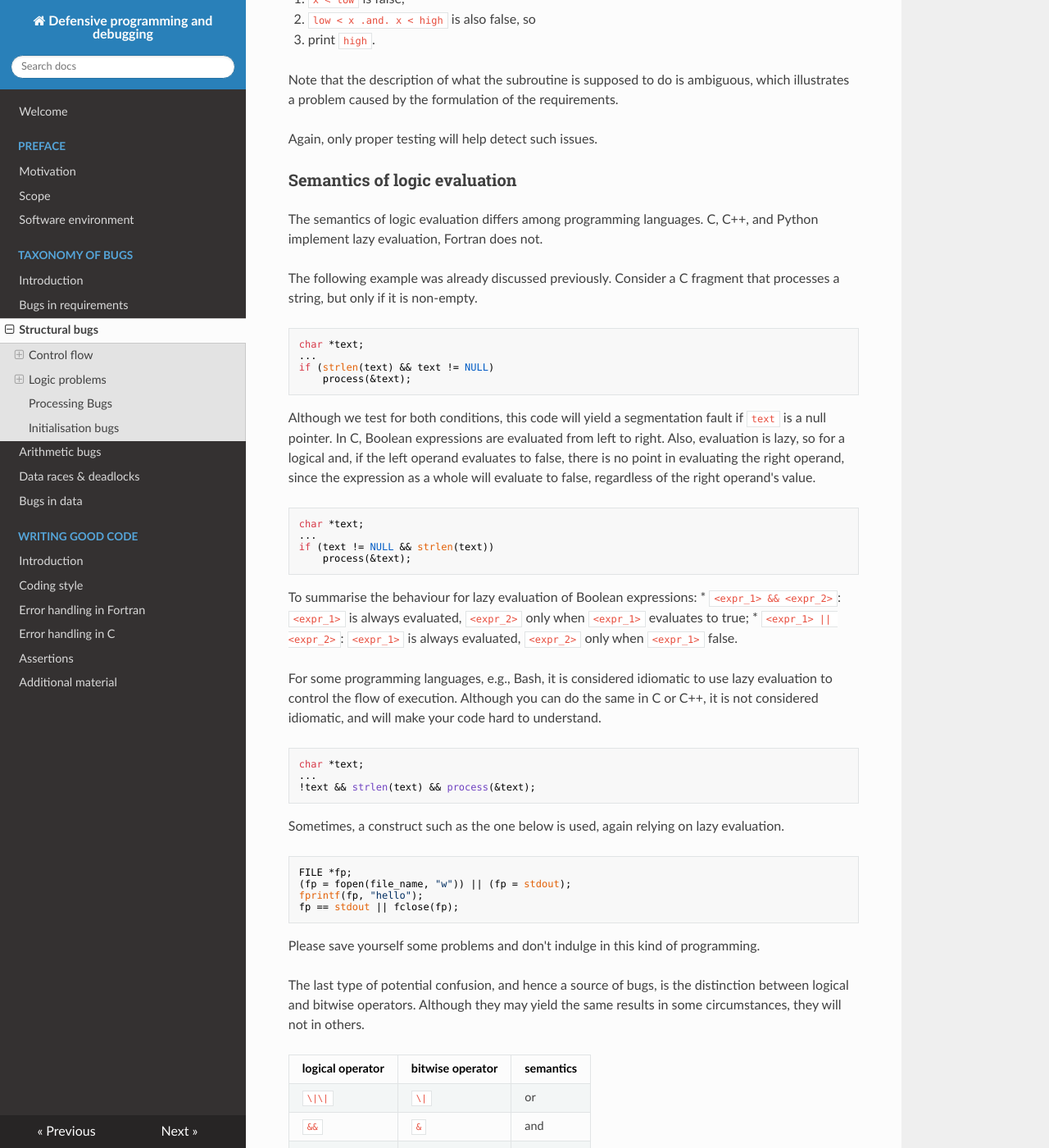
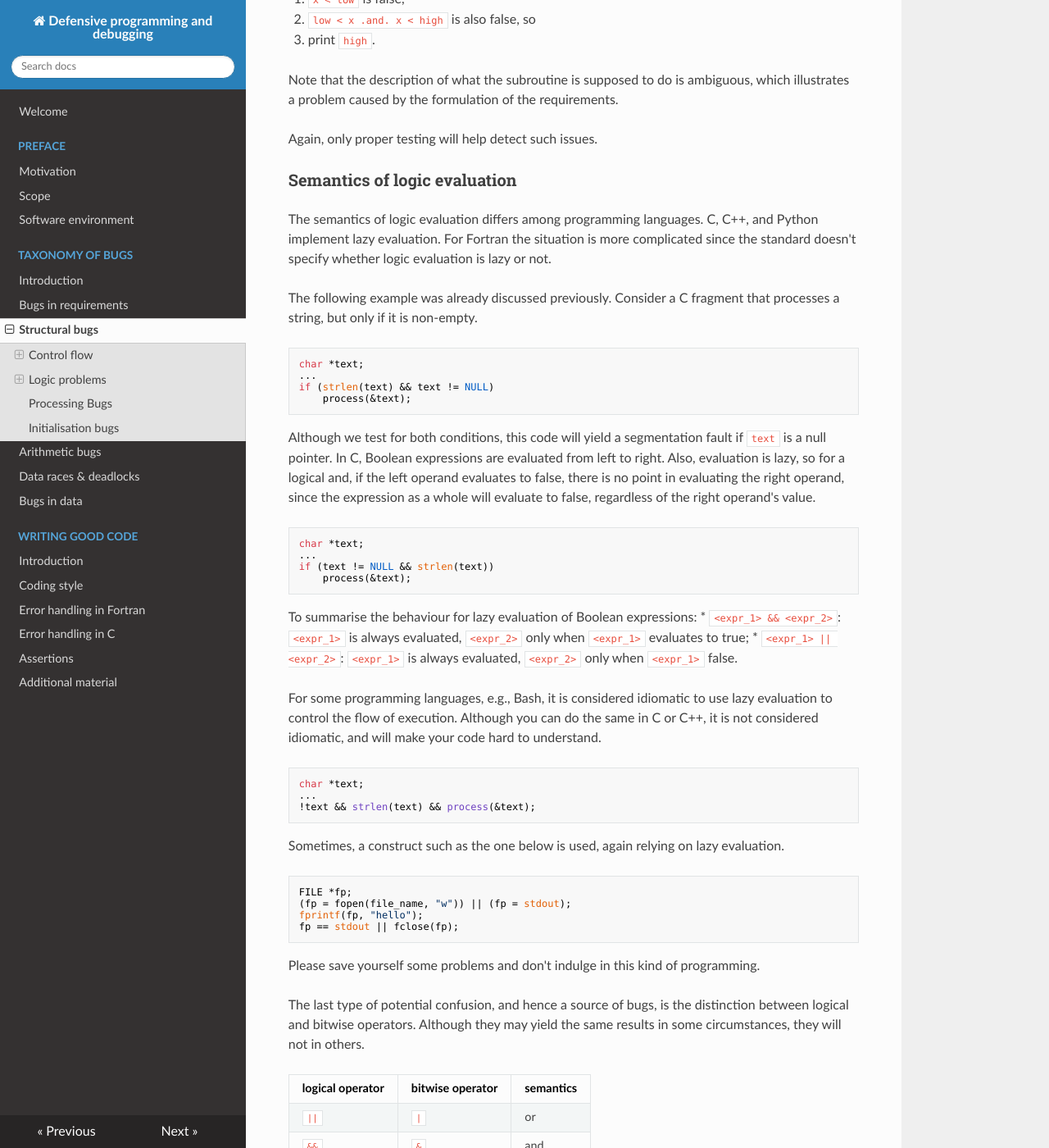
Before and after one commit to gjbex/Defensive_programming_and_debugging, an MkDocs documentation site: the page built from docs/Taxonomy/structural_bugs.md, in a window 1280 px wide and 1400 px high, scrolled down 4827 px. Shown: the whole window at 82% size. Built offline with MkDocs 1.6.1, drawn with Linux system fonts in a browser that asks for light colours; nearby versions of some CDN libraries; some of the changed text lies outside the part shown.

Commit message:
Add paragraph on logical evaluation semantics in Fortran

```diff
--- a/docs/Taxonomy/structural_bugs.md
+++ b/docs/Taxonomy/structural_bugs.md
@@ -243,7 +243,7 @@
 
 ### Semantics of logic evaluation
 
-The semantics of logic evaluation differs among programming languages.  C, C++, and Python implement lazy evaluation, Fortran does not.
+The semantics of logic evaluation differs among programming languages.  C, C++, and Python implement lazy evaluation. For Fortran the situation is more complicated since the standard doesn't specify whether logic evaluation is lazy or not.
 
 The following example was already discussed previously.  Consider a C fragment that processes a string, but only if it is non-empty.
 
@@ -290,7 +290,7 @@
 
 | logical operator | bitwise operator | semantics |
 |------------------|------------------|-----------|
-| `\|\|`           | `\|`             | or        |
+| `||`             | `|`              | or        |
 | `&&`             | `&`              | and       |
 | `!`              | `~`              | not       |
 
@@ -302,6 +302,8 @@
 Bitwise operators are not lazy, both operands will always be evaluated.
 
 Cppcheck will warn you about potential confusion between `&` and `&&`, and `|` and `||`.
+
+For Fortran, the semantics depends on the compiler, since the specification is silent on the matter.  The `gfortran` 8.2 compiler will generate code that does lazy logical evaluation, while for Intel's `ifort` 2018 compiler this is not the case.  Relying on the behavior of a certain compiler is sure to yield non-portable, and hence buggy applications.
 
 
 ## Processing Bugs
```
